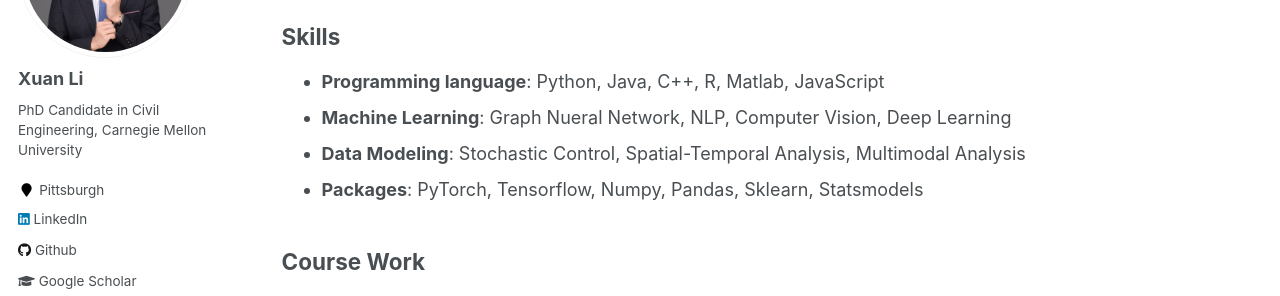
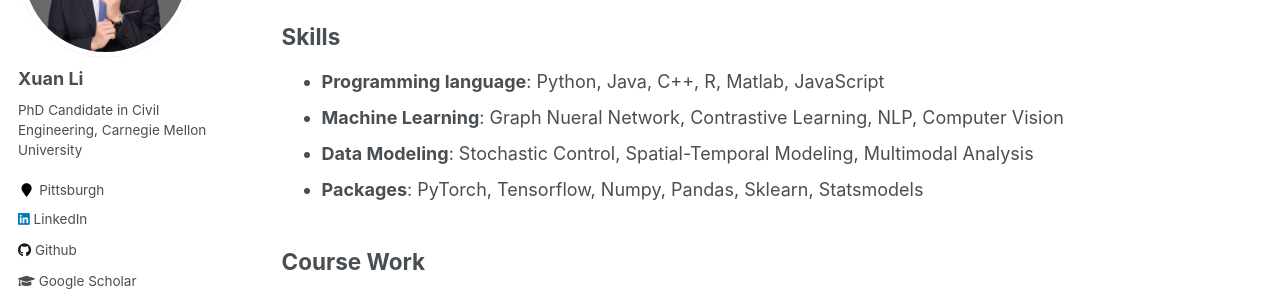
Before and after one commit to milanlx/milanlx.github.io, a Jekyll site: the page built from _pages/cv.md, in a window 1280 px wide and 900 px high, scrolled down 483 px. Shown: the part 153-449 px from the top of the window. Built offline with Jekyll 4.4.1, drawn with Linux system fonts in a browser that asks for light colours.

Commit message:
Update cv.md

```diff
--- a/_pages/cv.md
+++ b/_pages/cv.md
@@ -25,8 +25,8 @@ Work experience
 Skills
 ------
 * **Programming language**: Python, Java, C++, R, Matlab, JavaScript
-* **Machine Learning**: Graph Nueral Network, NLP, Computer Vision, Deep Learning
-* **Data Modeling**: Stochastic Control, Spatial-Temporal Analysis, Multimodal Analysis
+* **Machine Learning**: Graph Nueral Network, Contrastive Learning, NLP, Computer Vision
+* **Data Modeling**: Stochastic Control, Spatial-Temporal Modeling, Multimodal Analysis
 * **Packages**: PyTorch, Tensorflow, Numpy, Pandas, Sklearn, Statsmodels
 
 Course Work
```
